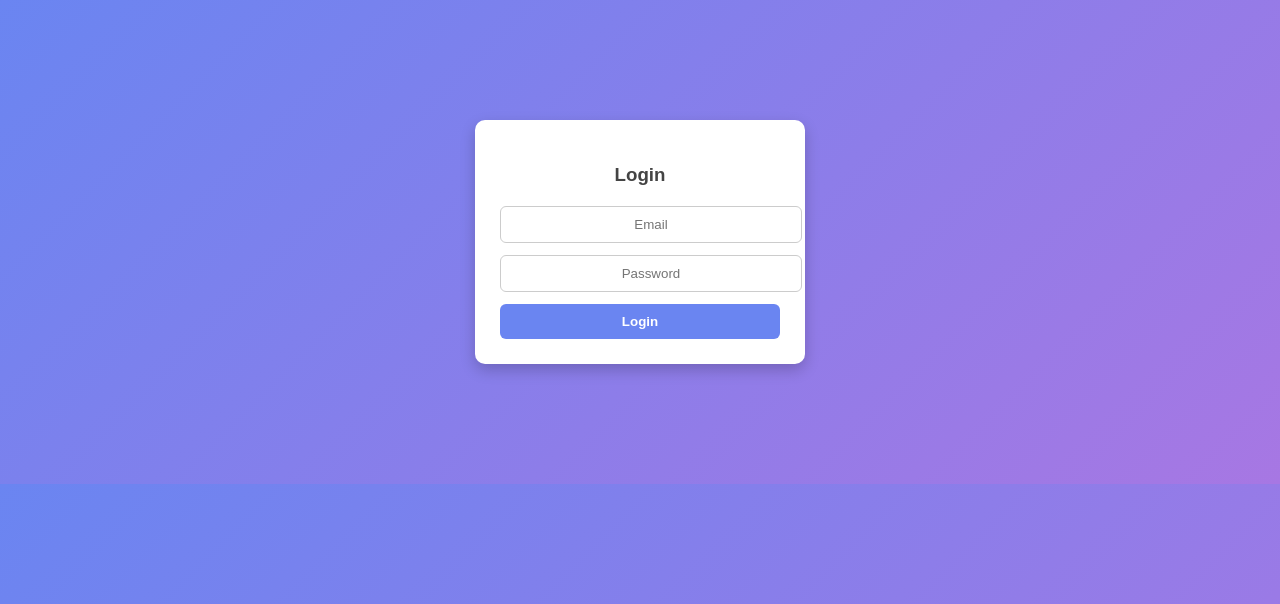
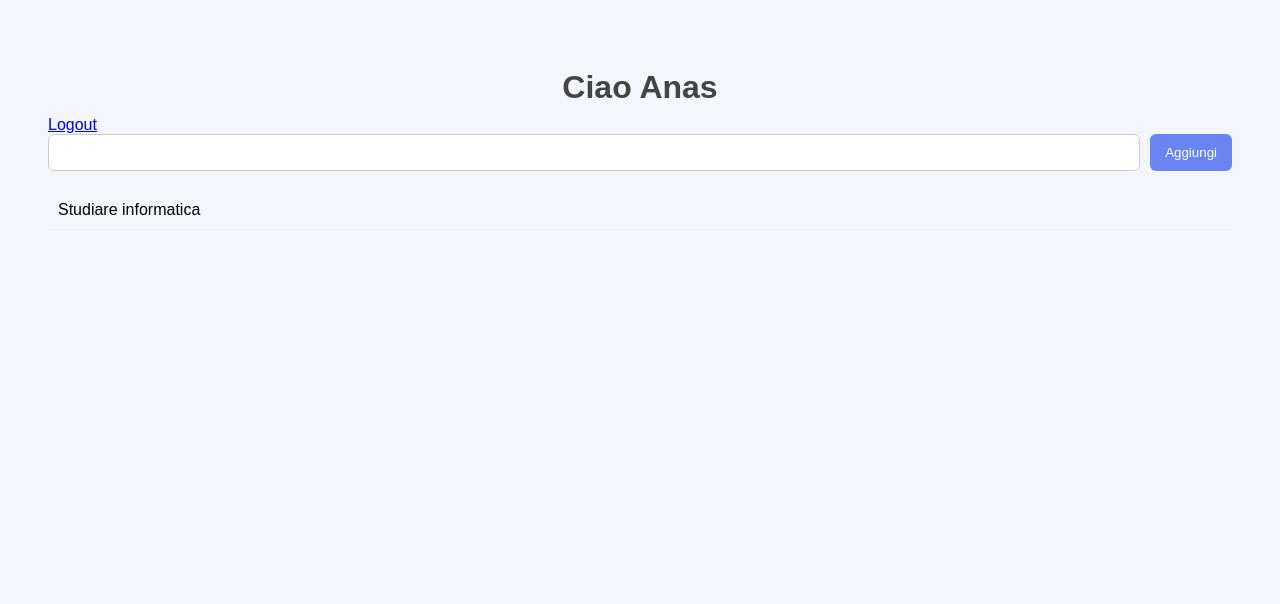
Before and after one commit to ethanilfolle/progetto_natale, a PHP site: page / in a window 1280 px wide. Shown: the top 604 px of the page. Run offline with PHP 8.4, Linux system fonts and the light colour scheme; a user stored in the database is signed in; data comes from the database, SQL or seed files in the repository.

Commit message:
Update index.php

```diff
--- a/index.php
+++ b/index.php
@@ -1,72 +1,120 @@
 <?php
 session_start();
-include "db.php";
+$conn = mysqli_connect("localhost", "root", "", "todo_app");
 
-if (isset($_POST["username"]) && isset($_POST["password"])) {
-    $username = $_POST["username"];
-    $password = $_POST["password"];
-    include "login_query.php";
+if (!isset($_SESSION["utente_id"])) {
+    header("Location: login.php");
+    exit;
 }
+
+$id_utente = $_SESSION["utente_id"];
+
+if (isset($_POST["nuova_task"])) {
+    $testo = $_POST["nuova_task"];
+    mysqli_query($conn, "INSERT INTO attivita (testo, id_utente) VALUES ('$testo', $id_utente)");
+}
+
+$risultato = mysqli_query($conn, "SELECT * FROM attivita WHERE id_utente = $id_utente");
 ?>
 
 <!DOCTYPE html>
 <html>
+<body>
 <head>
 <style>
     body {
         font-family: Arial, sans-serif;
-        background: linear-gradient(135deg, #6a85f1, #a777e3);
+        background: #f4f6fb;
+        padding: 40px;
+    }
+
+    .container {
+        max-width: 500px;
+        margin: auto;
+        background: white;
+        padding: 25px;
+        border-radius: 10px;
+        box-shadow: 0 4px 10px rgba(0,0,0,0.1);
+    }
+
+    h1 {
+        text-align: center;
+        margin-bottom: 10px;
+        color: #444;
+    }
+
+    .logout {
+        text-align: center;
+        margin-bottom: 20px;
+    }
+
+    .logout a {
+        color: #6a85f1;
+        text-decoration: none;
+        font-weight: bold;
     }
 
     form {
-        width: 280px;
-        margin: 120px auto;
-        padding: 25px;
-        background: white;
-        border-radius: 10px;
-        box-shadow: 0 6px 15px rgba(0,0,0,0.2);
-        text-align: center;
+        display: flex;
+        gap: 10px;
+        margin-bottom: 20px;
     }
 
-    h3 {
-        margin-bottom: 20px;
-        color: #444;
-    }
-
-    input {
-        width: 100%;
+    input[type="text"] {
+        flex: 1;
         padding: 10px;
-        margin-bottom: 12px;
         border: 1px solid #ccc;
         border-radius: 6px;
-        text-align: center;
     }
 
     button {
-        width: 100%;
-        padding: 10px;
+        padding: 10px 15px;
         background: #6a85f1;
         color: white;
         border: none;
         border-radius: 6px;
-        font-weight: bold;
         cursor: pointer;
     }
 
     button:hover {
         background: #5a73d8;
     }
+
+    ul {
+        list-style: none;
+        padding: 0;
+    }
+
+    li {
+        padding: 10px;
+        border-bottom: 1px solid #eee;
+        display: flex;
+        justify-content: space-between;
+    }
+
+    .done {
+        color: green;
+        font-weight: bold;
+    }
 </style>
 </head>
 
-<body>
+    <h1>Ciao <?= $_SESSION["username"] ?></h1>
+    <a href="logout.php">Logout</a>
 
-<form method="POST">
-    <h3>Login</h3>
-    <input type="text" name="username" placeholder="Email">
-    <input type="password" name="password" placeholder="Password">
-    <button>Login</button>
-</form>
+    <form method="POST">
+        <input type="text" name="nuova_task" required>
+        <button type="submit">Aggiungi</button>
+    </form>
+
+    <ul>
+        <?php while($row = mysqli_fetch_assoc($risultato)): ?>
+            <li>
+                <?= $row["testo"] ?>
+                <?php if($row["completata"]) echo "(Fatto)"; ?>
+            </li>
+        <?php endwhile; ?>
+    </ul>
 
 </body>
 </html>
```
